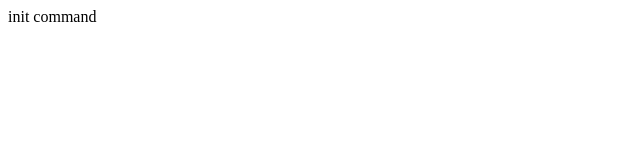
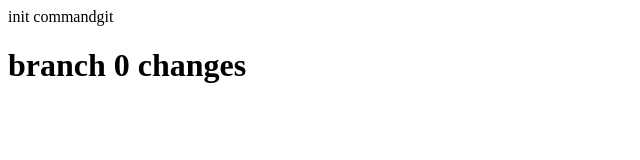
Before and after one commit to faiqiftekhar/localrepo, a plain HTML site: page index.html in a window 1280 px wide. Shown: the whole page, without its empty margins (0-640 px from the left). Drawn offline with Linux system fonts and the light colour scheme.

Commit message:
new feature added

```diff
--- a/index.html
+++ b/index.html
@@ -1 +1,2 @@
-<p>init command</p>
+<p>init commandgit </p>
+<h1>branch 0 changes</h1>
```
